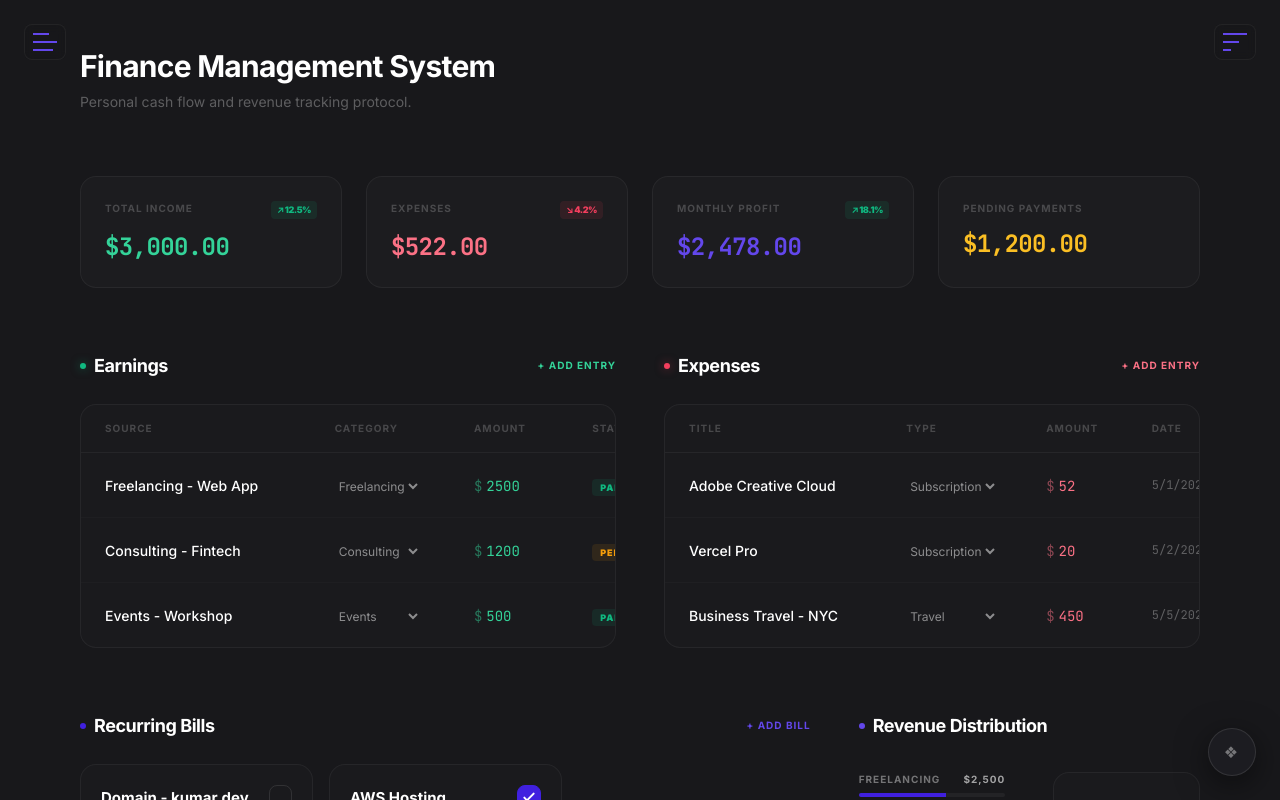
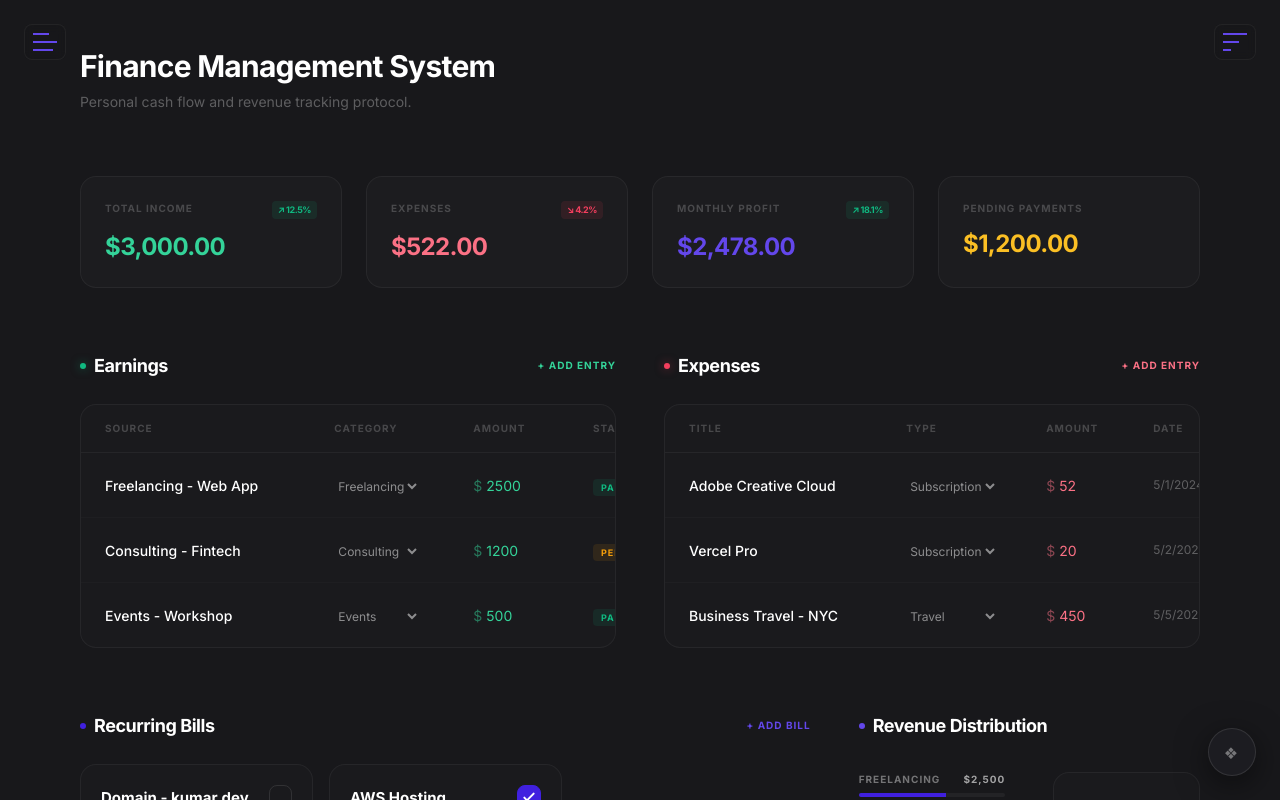
Before and after one commit to ishankumax/ProdOS, a Next.js app: page /projects/finance-os in a window 1280 px wide. Built offline with nearby package versions, Linux system fonts and the light colour scheme.

Commit message:
feat: integrate Outfit and Space Mono fonts in RootLayout

```diff
--- a/app/layout.tsx
+++ b/app/layout.tsx
@@ -1,17 +1,18 @@
 import type { Metadata, Viewport } from "next";
-import { Inter, JetBrains_Mono } from "next/font/google";
+import { Outfit, Space_Mono } from "next/font/google";
 import "./globals.css";
 import FloatingThemeSelector from "@/components/ui/FloatingThemeSelector";
 
-const inter = Inter({
+const outfit = Outfit({
   subsets: ["latin"],
-  variable: "--font-inter",
+  variable: "--font-outfit",
   display: "swap",
 });
 
-const jetbrainsMono = JetBrains_Mono({
+const spaceMono = Space_Mono({
+  weight: ["400", "700"],
   subsets: ["latin"],
-  variable: "--font-mono",
+  variable: "--font-space-mono",
   display: "swap",
 });
 
@@ -71,7 +72,7 @@ export default function RootLayout({
         />
       </head>
       <body
-        className={`${inter.variable} ${jetbrainsMono.variable} font-sans bg-surface text-white antialiased`}
+        className={`${outfit.variable} ${spaceMono.variable} font-sans bg-surface text-white antialiased`}
       >
         {children}
         <FloatingThemeSelector />
```
